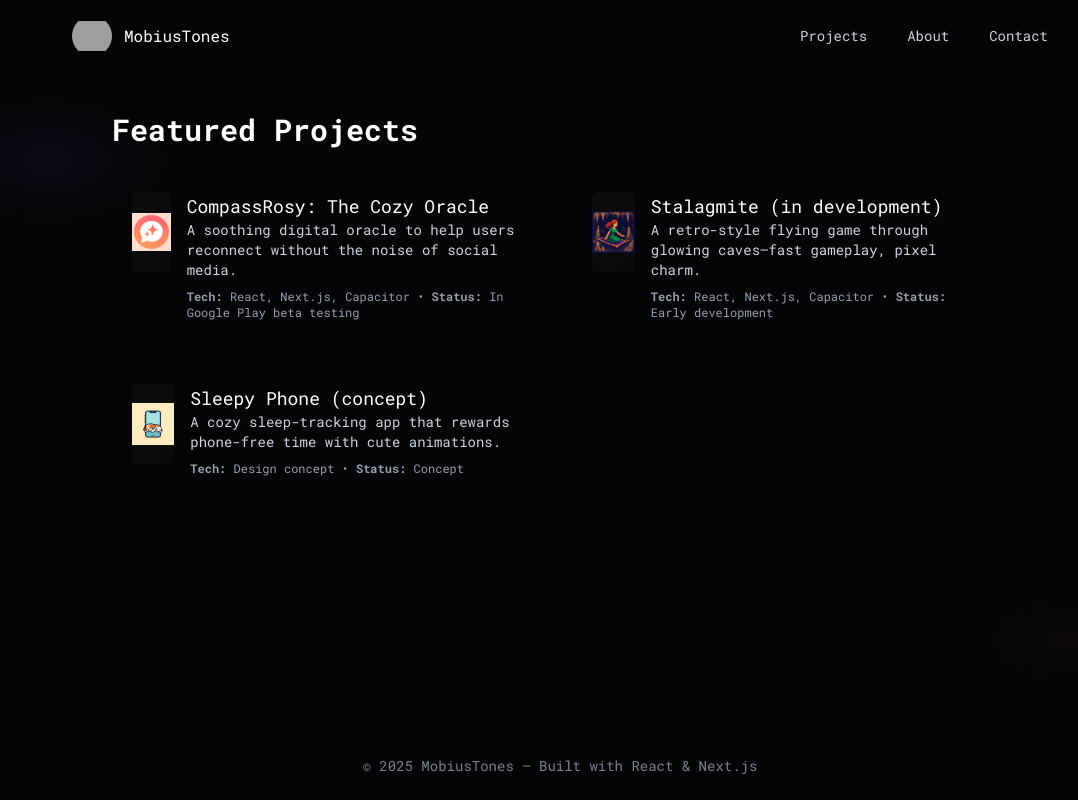
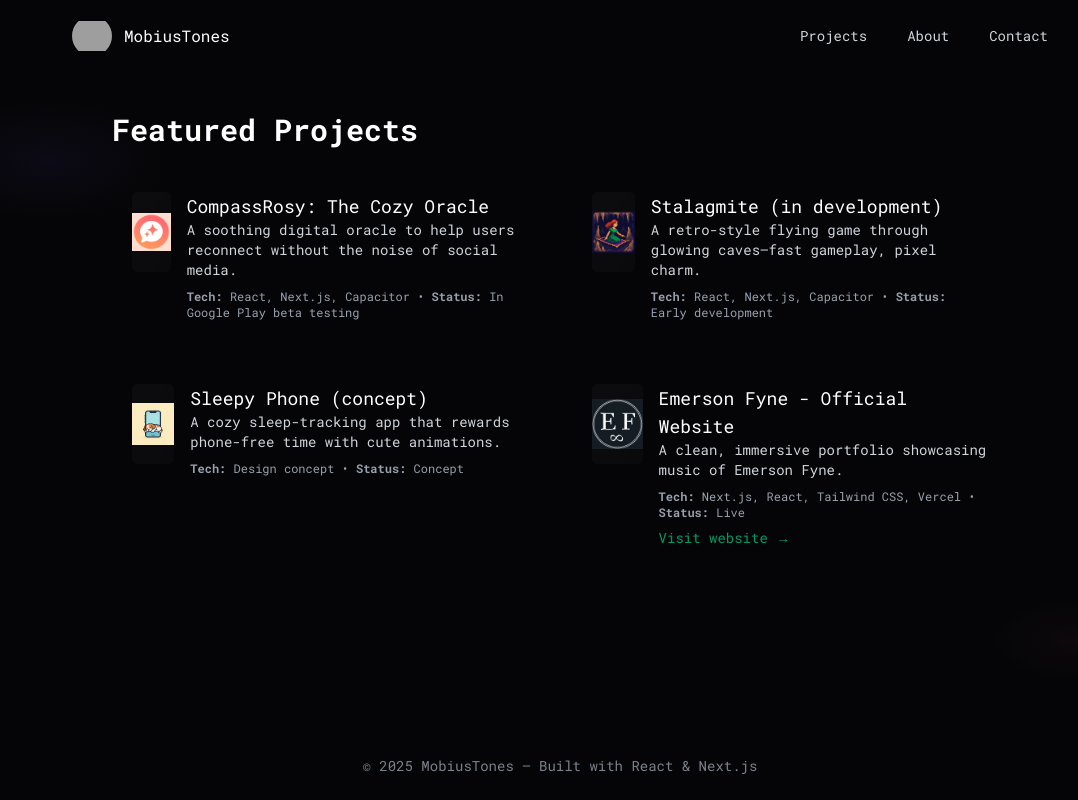
Before and after one commit to KateBark/mobiustones, a Next.js app: page /projects in a window 1280 px wide. Shown: the whole page, without its empty margins (80-1158 px from the left). Built offline with nearby package versions, Linux system fonts and the light colour scheme; grey boxes are pictures that could not be loaded.

Commit message:
added emerson fyne website to projects page

```diff
--- a/app/projects/page.js
+++ b/app/projects/page.js
@@ -24,6 +24,14 @@ const projects = [
     tech: "Design concept",
     status: "Concept",
     img: "/sleepy-phone-favicon.png",
+  },
+  {
+    title: "Emerson Fyne - Official Website",
+    desc: "A clean, immersive portfolio showcasing music of Emerson Fyne.",
+    tech: "Next.js, React, Tailwind CSS, Vercel",
+    status: "Live",
+    img: "/ef-website-logo.png",
+    link: "https://emersonfyne.com",
   },
 ];
 
@@ -52,6 +60,16 @@ export default function Projects() {
                   <strong>Tech:</strong> {p.tech} • <strong>Status:</strong>{" "}
                   {p.status}
                 </p>
+                {p.link && (
+                  <a
+                    href={p.link}
+                    target="_blank"
+                    rel="noopener noreferrer"
+                    className="text-sm text-emerald-600 hover:underline mt-2 inline-block"
+                  >
+                    Visit website →
+                  </a>
+                )}
               </div>
             </div>
           </article>
```
Also changed, not shown: public/ef-website-logo.png (added).
